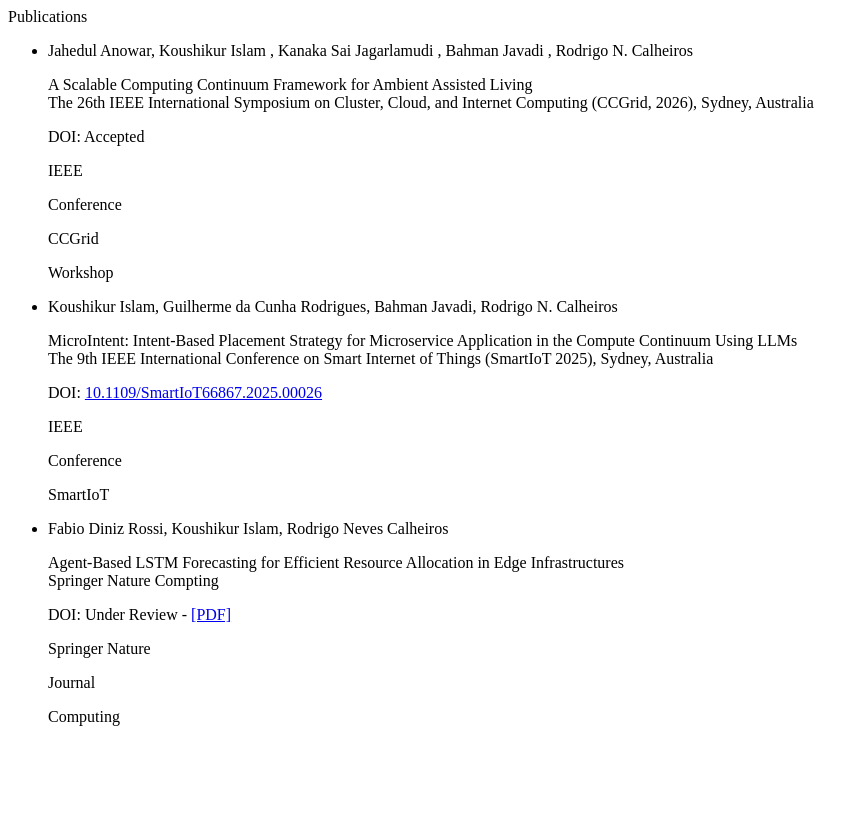
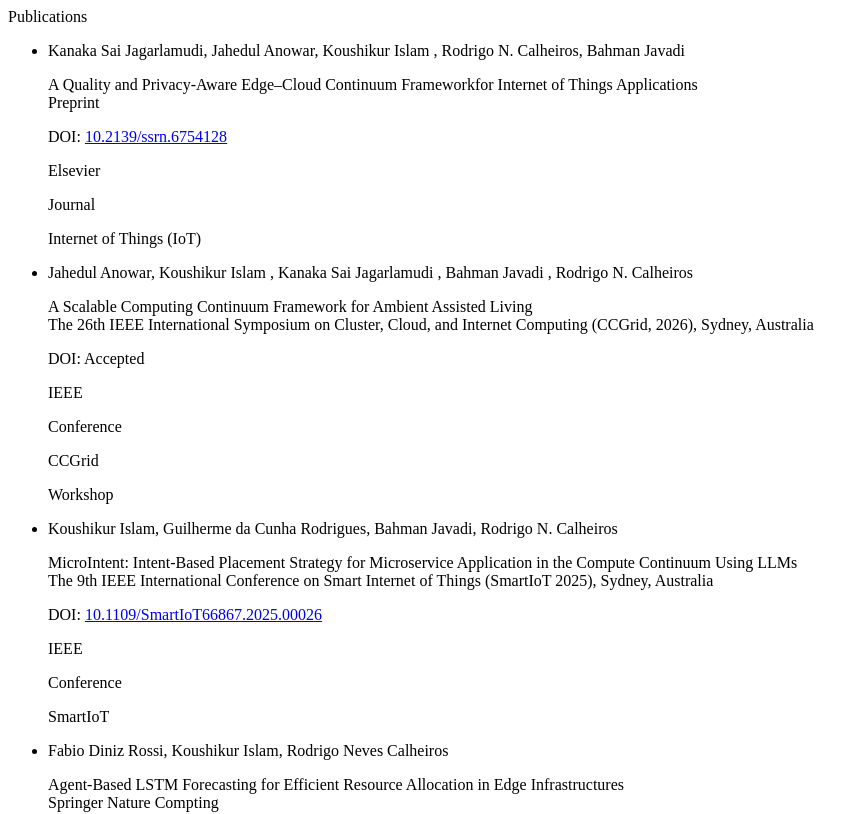
Before and after one commit to koushikur-islam/koushikur-islam.github.io, a Next.js app: page /publications in a window 1280 px wide. Shown: the top 814 px of the page, without its empty margins (0-868 px from the left). Built offline with nearby package versions, Linux system fonts and the light colour scheme; a web font is replaced by a local one.

Commit message:
updated paper

```diff
--- a/components/PublicationsComponent.tsx
+++ b/components/PublicationsComponent.tsx
@@ -7,6 +7,18 @@
                 Publications
             </div>
             <ul className='px-5'>
+                <li className='border-t border-slate-700 rounded pb-3'>
+                    <div className='mt-3'>
+                        <p className='my-2'> Kanaka Sai Jagarlamudi, Jahedul Anowar, <label style={{ color: 'var(--primary-color)' }}>Koushikur Islam </label>, Rodrigo N. Calheiros, Bahman Javadi</p>
+                        <p className='mr font-semibold text-lg'>A Quality and Privacy-Aware Edge–Cloud Continuum Frameworkfor Internet of Things Applications <br />
+                            <label className='italic font-normal text-base'>Preprint</label></p>
+                        <p className=' mb-3 mt-2'>DOI: <a className='underline' target='_blank' href="https://doi.org/10.2139/ssrn.6754128">10.2139/ssrn.6754128</a> </p>
+                        <p className="research-item">Elsevier</p>
+                        <p className="research-item">Journal</p>
+                        <p className="research-item">Internet of Things (IoT)</p>
+                    </div>
+                </li>
+
                 <li className='border-t border-slate-700 rounded pb-3'>
                     <div className='mt-3'>
                         <p className='my-2'>Jahedul Anowar, <label style={{ color: 'var(--primary-color)' }}>Koushikur Islam </label>, Kanaka Sai Jagarlamudi , Bahman Javadi , Rodrigo N. Calheiros</p>
--- a/components/ResumeComponent.tsx
+++ b/components/ResumeComponent.tsx
@@ -39,7 +39,7 @@
                             data-te-stepper-content-ref
                             className="transition-[height, margin-bottom, padding-top, padding-bottom] left-0 overflow-hidden pb-6 pl-[3.75rem] pr-6 duration-300 ease-in-out">
                             <ul className="list-disc list-inside pl-0 mt-4 mb-2">
-                                <li style={{ color: 'var(--primary-color)' }}><Link href='mailto:k.shohag@westernsydney.edu.au'>k [DOT] shohag [AT] westernsydney [DOT] edu [DOT]au</Link></li>
+                                <li style={{ color: 'var(--primary-color)' }}><Link href=''>k [DOT] shohag [AT] westernsydney [DOT] edu [DOT]au</Link></li>
                                 <li>Sydney, New South Wales, Australia</li>
                             </ul>
                         </div>
```
